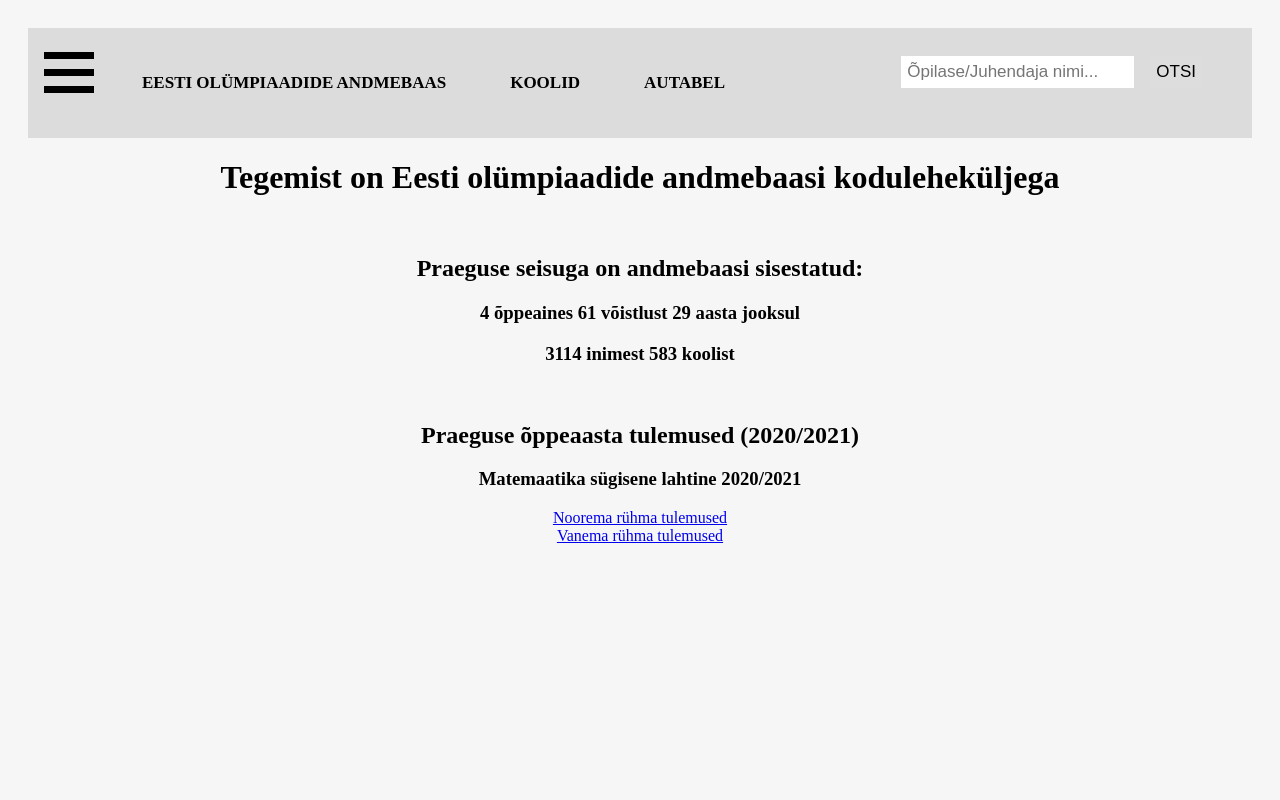
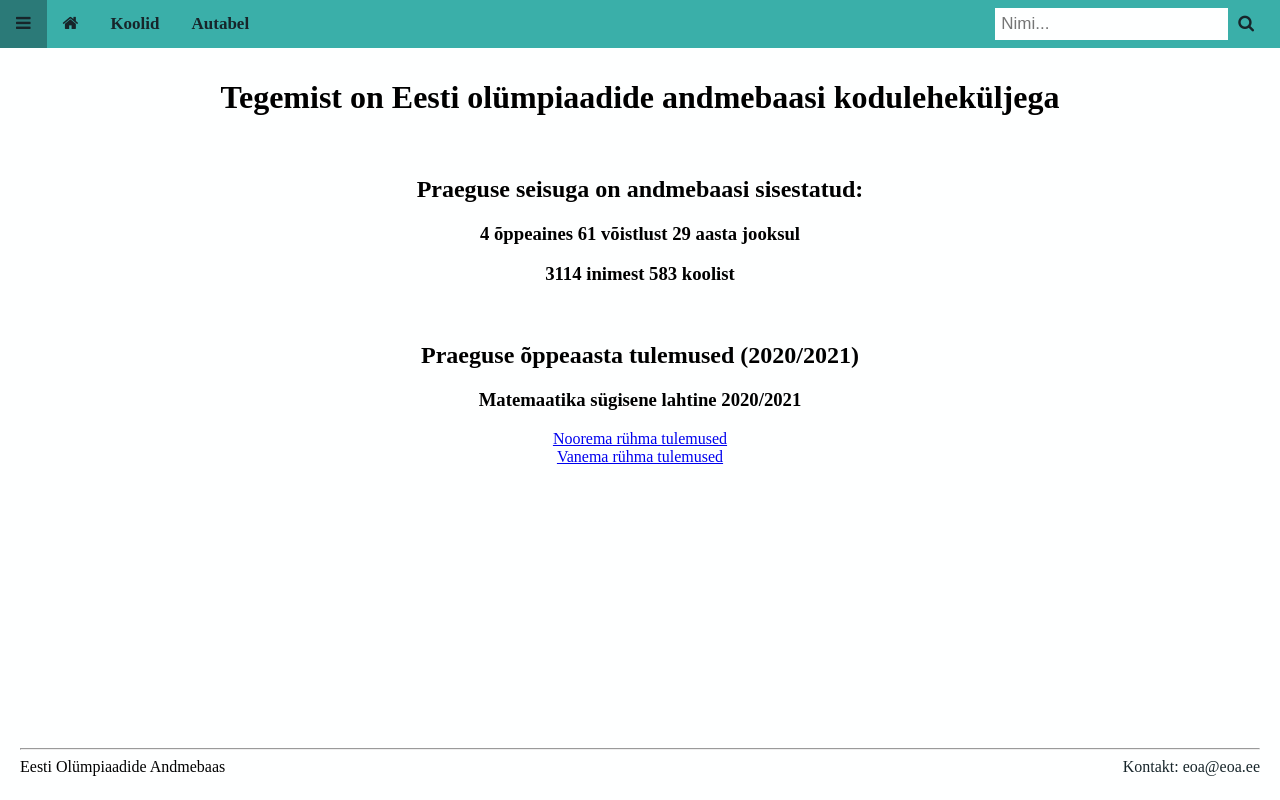
Before and after one commit to JarlPatrick/eoa, a PHP site: page / in a window 1280 px wide. Run offline with PHP 8.4, Linux system fonts and the light colour scheme; data comes from the database, SQL or seed files in the repository; data that the repository does not hold is empty.

Commit message:
Style update
Sidebar is not working properly

```diff
--- a/eoa.ee/code/tulemus_by_id.php
+++ b/eoa.ee/code/tulemus_by_id.php
@@ -23,7 +23,7 @@ function get_title($conn, $id){
 	if(!empty($SCtasks_link)){
 		$out .= "<h2><a href='".$SCtasks_link."'>Ülesanded</a></h2>";
 	}
-	$out .= "<table class='sortable'>";
+	$out .= '<div style="overflow-x:auto;"><table class="sortable">';
 	return $out;
 }
 
@@ -114,7 +114,7 @@ function tulemus($conn, $id){
 					$out .= "</tr>";
 			}
 	}
-	$out .= "</table></center>";
+	$out .= "</table></div></center>";
 
 	return $out;
 
--- a/eoa.ee/eoa.css
+++ b/eoa.ee/eoa.css
@@ -1,12 +1,187 @@
-table, th, td {
-    border: 1px solid black;
-    margin-top: 20px
+/* Variables */
+
+
+:root {
+  --black: #17252a;
+  --white: #feffff;
+  --bg-text: #feffff;
+  --text: #17252a;
+  --background: #feffff;
+  --darkbackground: #def2f1;
+  --primary: #3aafa9;
+  --secondary: #2b7a78;
 }
-th, td {
-    padding: 3px;
-    font-weight: 700;
+
+
+/* || General style */
+
+
+* {box-sizing: border-box;}
+
+html,
+body {
+  background: var(--background);
+  margin:0;
+  padding:0;
+  height:100%;
+}
+
+#main {
+  min-height:100%;
+  position:relative;
+}
+
+#header {
+  padding:0;
+}
+
+#body {
+  padding:10px;
+  padding-bottom:80px;   /* Height of the footer */
+}
+
+
+#footer {
+  padding:20px 20px 0px 20px;
+  position:absolute;
+  bottom:0;
+  width:100%;
+  height:80px;   /* Height of the footer */
+  background: var(--background);
+}
+
+#footer a {
+  color: var(--text);
+  text-decoration: none;
+}
+
+
+/* || Table */
+
+
+table {
+  border-collapse: collapse; /* Merged borders for table cells */
+  margin-top: 20px;
+  padding-left: 5px;
+}
+
+table a {
+  text-decoration: none;
+  color: var(--text);
+}
+
+th,
+td {
+  border: 1px solid var(--text);
+  padding-right: 0.4em;
+  padding-left: 0.4em;
   text-align: center;
 }
+
+th {
+  font-weight: 600;
+  color: var(--text);
+  background-color: var(--primary);
+}
+
+th.sorttable_sorted_reverse,
+th.sorttable_sorted {
+  background-color: var(--secondary);
+}
+
+td {
+  font-weight: 400;
+}
+
+tr:nth-child(even) {
+  background-color: var(--darkbackground);
+}
+
+
+/* || Topnav */
+
+
+.topnav {
+  overflow: hidden;
+  background-color: var(--primary);
+}
+
+/* Style the links inside the navigation bar */
+.topnav a {
+  float: left;
+  color: var(--text);
+  display: block;
+  padding: 14px 16px;
+  text-decoration: none;
+  font-size: 17px;
+  text-align: center;
+  font-weight: 600;
+}
+
+/* Change the color for currently active page */
+.topnav a.active {
+  background-color: red;
+}
+
+/* Change the color of links on hover */
+.topnav a:hover {
+  background-color: var(--secondary);
+}
+
+/* Search bar in topnav */
+.topnav .search-container {
+  float: right;
+}
+
+/* Style the search box inside the navigation bar */
+.topnav input[type="text"] {
+  padding: 6px;
+  margin-top: 8px;
+  font-size: 17px;
+  border: none;
+  color: var(--text);
+  background-color: var(--background);
+}
+
+.topnav .search-container button {
+  float: right;
+  padding: 6px 10px;
+  margin-top: 8px;
+  margin-right: 16px;
+  background-color: var(--primary);
+  color: var(--text);
+  font-size: 17px;
+  border: none;
+  cursor: pointer;
+}
+
+.topnav .search-container button:hover {
+  background-color: var(--secondary);
+}
+
+/* Different style for small screens */
+@media screen and (max-width: 600px) {
+  .topnav .search-container {
+    float: none;
+  }
+
+  .topnav a,
+  .topnav input[type=text],
+  .topnav .search-container button {
+    float: none;
+    display: block;
+    text-align: left;
+    width: 100%;
+    margin: 0;
+    padding: 14px;
+  }
+
+  .topnav input[type=text] {
+    border: 2px solid var(--primary);
+  }
+}
+
+/* || Sidenav */
 
 .sidenav {
   bottom: 0px; /* Stay at the bottom */
@@ -15,21 +190,11 @@ th, td {
   z-index: 1; /* Stay on top */
   top: 0; /* Stay at the top */
   left: 0;
-    background-color: #111; /* Black*/
+  background-color: var(--primary);
   overflow-x: hidden; /* Disable horizontal scroll */
   padding-top: 60px; /* Place content 60px from the top */
   transition: 0.5s; /* 0.5 second transition effect to slide in the sidenav */
 }
-
-body {
-    background: #f6f6f6
-}
-
-table a {
-    text-decoration: none;
-    color: black;
-}
-
 
 /* The navigation menu links */
 .sidenav a {
@@ -41,11 +206,26 @@ table a {
   transition: 0.3s;
 }
 
+/* When you mouse over the navigation links, change their color */
+.sidenav a:hover {
+  color: #f1f1f1;
+}
+
+/* Position and style the close button (top right corner) */
+.sidenav .closebtn {
+  color: var(--text);
+  position: absolute;
+  top: 0;
+  right: 25px;
+  font-size: 36px;
+  margin-left: 50px;
+}
+
 .panel a {
   padding: 3px 3px 3px 10px;
   text-decoration: none;
   font-size: 20px;
-    color: black;
+  color: var(--black);
   display: block;
   transition: 0.3s;
 }
@@ -54,33 +234,14 @@ table a {
   padding: 0px 0px 0px 0px;
   text-decoration: none;
   font-size: 20px;
-    color: black;
+  color: var(--black);
   display: block;
   transition: 0.3s;
 }
 
 
-/* When you mouse over the navigation links, change their color */
-.sidenav a:hover {
-    color: #f1f1f1;
-}
-
-/* Position and style the close button (top right corner) */
-.sidenav .closebtn {
-    position: absolute;
-    top: 0;
-    right: 25px;
-    font-size: 36px;
-    margin-left: 50px;
-}
-
-/* Style page content - use this if you want to push the page content to the right when you open the side navigation */
-#main {
-    transition: margin-left .5s;
-    padding: 20px;
-}
-
-/* On smaller screens, where height is less than 450px, change the style of the sidenav (less padding and a smaller font size) */
+/* On smaller screens, where height is less than 450px, change the style of the
+   sidenav (less padding and a smaller font size) */
 @media screen and (max-height: 450px) {
   .sidenav {
     padding-top: 15px;
@@ -92,8 +253,8 @@ table a {
 }
 
 .accordion {
-    background-color: #111;
-    color: #f1f1f1;
+  background-color: var(--primary);
+  color: var(--text);
   cursor: pointer;
   padding: 18px;
   width: 100%;
@@ -103,102 +264,27 @@ table a {
   transition: 0.4s;
 }
 
+.panel .accordion.active {
+  background-color: var(--primary);
+}
+
 /* Add a background color to the button if it is clicked on (add the .active class with JS), and when you move the mouse over it (hover) */
-    .active, .accordion:hover {
-        background-color: #818181;
+.active,
+.accordion:hover {
+  color: var(--bg-text);
 }
 
 /* Style the accordion panel. Note: hidden by default */
 .panel {
   padding: 4px 4px;
-    background-color: #464646;
+  background-color: var(--black);
   display: none;
   overflow: hidden;
 }
 
 .panel .panel {
   padding: 3px 3px;
-        background-color: #464646;
+  background-color: var(--secondary);
   display: none;
   overflow: hidden;
 }
-
-.manubtn {
-    width: 50px;
-    height: 7px;
-    background-color: black;
-    margin: 10px 0;
-}
-
-
-.topnav {
-    overflow: hidden;
-    background-color: #dcdcdc;
-}
-/* Style the links inside the navigation bar */
-.topnav a {
-    float: left;
-    display: block;
-    color: black;
-    text-align: center;
-    padding: 14px 16px;
-    text-decoration: none;
-    font-size: 17px;
-}
-.topnav h1 {
-    float: left;
-    display: block;
-    color: black;
-    text-align: center;
-    padding: 14px 16px;
-    text-decoration: none;
-    font-size: 25px;
-}
-/* Change the color of links on hover */
-.topnav a:hover {
-    background-color: #ddd;
-    color: black;
-}
-/* Style the "active" element to highlight the current page */
-.topnav a.active {
-    background-color: #2196F3;
-    color: white;
-}
-.topnav .search-container {
-    float: right;
-}
-/* Style the search box inside the navigation bar */
-.topnav input[type=text] {
-    float: right;
-    padding: 6px;
-    border: none;
-    margin-top: 28px;
-    margin-right: 16px;
-    font-size: 17px;
-}
-.topnav .search-container button {
-    float: right;
-    padding: 6px;
-    margin-top: 28px;
-    margin-right: 50px;
-    background: #ddd;
-    font-size: 17px;
-    border: none;
-    cursor: pointer;
-}
-@media screen and (max-width: 600px) {
-.topnav .search-container {
-    float: none;
-}
-.topnav a, .topnav input[type=text], .topnav .search-container button {
-        float: none;
-        display: block;
-        text-align: left;
-        width: 100%;
-        margin: 0;
-        padding: 14px;
-    }
-.topnav input[type=text] {
-    border: 1px solid #ccc;
-    }
-}
--- a/eoa.ee/index.php
+++ b/eoa.ee/index.php
@@ -8,6 +8,7 @@
     <meta name="viewport" content=
     "width=device-width, initial-scale=1">
     <link rel="stylesheet" href="/eoa.css">
+    <link rel="stylesheet" href="https://cdnjs.cloudflare.com/ajax/libs/font-awesome/4.7.0/css/font-awesome.min.css">
     <script src="sorttable.js" type="text/javascript"></script>
     <script>
 
@@ -59,52 +60,52 @@
 </head>
 <body>
   <div id="main">
+    <div id="header">
       <div class="topnav">
         <a onclick="openNav()">
-            <div class="manubtn"></div>
-            <div class="manubtn"></div>
-            <div class="manubtn"></div></a>
-            <h1><a href="/">EESTI OLÜMPIAADIDE
-            ANDMEBAAS</a></h1>
-            <h1><a href="/?kool=true">KOOLID</a></h1>
-            <h1><a href="/?hof=true">AUTABEL</a></h1>
+          <i class="fa fa-bars"></i>
+        </a>
+        <a href="/"><i class="fa fa-home"></i></a>
+        <a href="/?kool=true">Koolid</a>
+        <a href="/?hof=true">Autabel</a>
         <div class="search-container">
-                <button type="button" onclick=
-                "findperson()">OTSI</button> <input type="text"
-                placeholder="Õpilase/Juhendaja nimi..." name=
-                "nameinput" id="NIF" onkeydown="search(this)">
+          <input type="text" placeholder="Nimi..."
+                 name="nameinput" id="NIF" onkeydown="search(this)">
+          <button type="submit" onclick="findperson()">
+            <i class="fa fa-search"></i>
+          </button>
         </div>
       </div>
-
+    </div>
+    <div id="body">
 <?php
-
 $servername = "localhost";
-$username = "";
-$password = "";
-$dbname = "eoa";
+$username = "eoalocaladmin";
+$password = "password";
+$dbname = "eoalocal";
 
 $conn = new mysqli($servername, $username, $password, $dbname);
 
 if ($conn->connect_error) {
-	echo 'fail';
+  echo "fail";
   die("Connection failed: " . $conn->connect_error);
 }
 
-require('code/esialgsed.php');
-require('code/tulemus_by_id.php');
-require('code/name_search.php');
-require('code/sidenav.php');
-require('code/mainpage.php');
-require('code/koolid.php');
-require('code/hof.php');
+require "code/esialgsed.php";
+require "code/tulemus_by_id.php";
+require "code/name_search.php";
+require "code/sidenav.php";
+require "code/mainpage.php";
+require "code/koolid.php";
+require "code/hof.php";
 
 echo sidenav\get_sidenav($conn);
 
-$queries = array();
-parse_str($_SERVER['QUERY_STRING'], $queries);
-if(!empty($queries['id'])){
-	if((int)$queries['id'] > 0 and (int)$queries['id'] < 10000){
-			echo tul_by_id\tulemus($conn,(int)$queries['id']);
+$queries = [];
+parse_str($_SERVER["QUERY_STRING"], $queries);
+if (!empty($queries["id"])) {
+  if ((int) $queries["id"] > 0 and (int) $queries["id"] < 10000) {
+    echo tul_by_id\tulemus($conn, (int) $queries["id"]);
   }
   /*if((int)$queries['id'] == 10000){
      $url2='https://docs.google.com/spreadsheets/d/e/2PACX-1vQsE0RId6TO33wjVXW_5I4rFbCuTn9lP7B02vEWRExfs5ZncIbPKlzuzydtWGRhf8z8uN-ZucoCCMIV/pub?output=csv';
@@ -114,23 +115,28 @@ if(!empty($queries['id'])){
      $url2='https://docs.google.com/spreadsheets/d/e/2PACX-1vQsE0RId6TO33wjVXW_5I4rFbCuTn9lP7B02vEWRExfs5ZncIbPKlzuzydtWGRhf8z8uN-ZucoCCMIV/pub?output=csv&single=true&gid=318187998';
      echo esialgsed\esialg($url2,6,"EMO sügisene lahtine vanem (ESIALGSED)","mata");
      }*/
-}elseif(!empty($queries['name'])){
-	echo name_s\search($conn, $queries['name']);
-}elseif(!empty($queries['name_id'])){
-	if((int)$queries['name_id'] > 0 and (int)$queries['name_id'] < 10000){
-		echo name_s\single_name($conn, $queries['name_id']);
+} elseif (!empty($queries["name"])) {
+  echo name_s\search($conn, $queries["name"]);
+} elseif (!empty($queries["name_id"])) {
+  if ((int) $queries["name_id"] > 0 and (int) $queries["name_id"] < 10000) {
+    echo name_s\single_name($conn, $queries["name_id"]);
   }
-}elseif(!empty($queries['kool'])){
+} elseif (!empty($queries["kool"])) {
   echo koolid\sum_kool($conn);
-}elseif(!empty($queries['hof'])){
+} elseif (!empty($queries["hof"])) {
   echo hof\hof($conn);
-}else{
+} else {
   echo mainpage\get_mainpage($conn);
 }
 
 $conn->close();
-
 ?>
+    </div>
+    <div id="footer">
+      <hr>
+      Eesti Olümpiaadide Andmebaas
+      <a style="float: right" href="mailto:eoa@eoa.ee">Kontakt: eoa@eoa.ee</a>
+    </div>
   </div>
 </body>
 </html>
```
Lines whose indentation alone changed are shown as unchanged.
